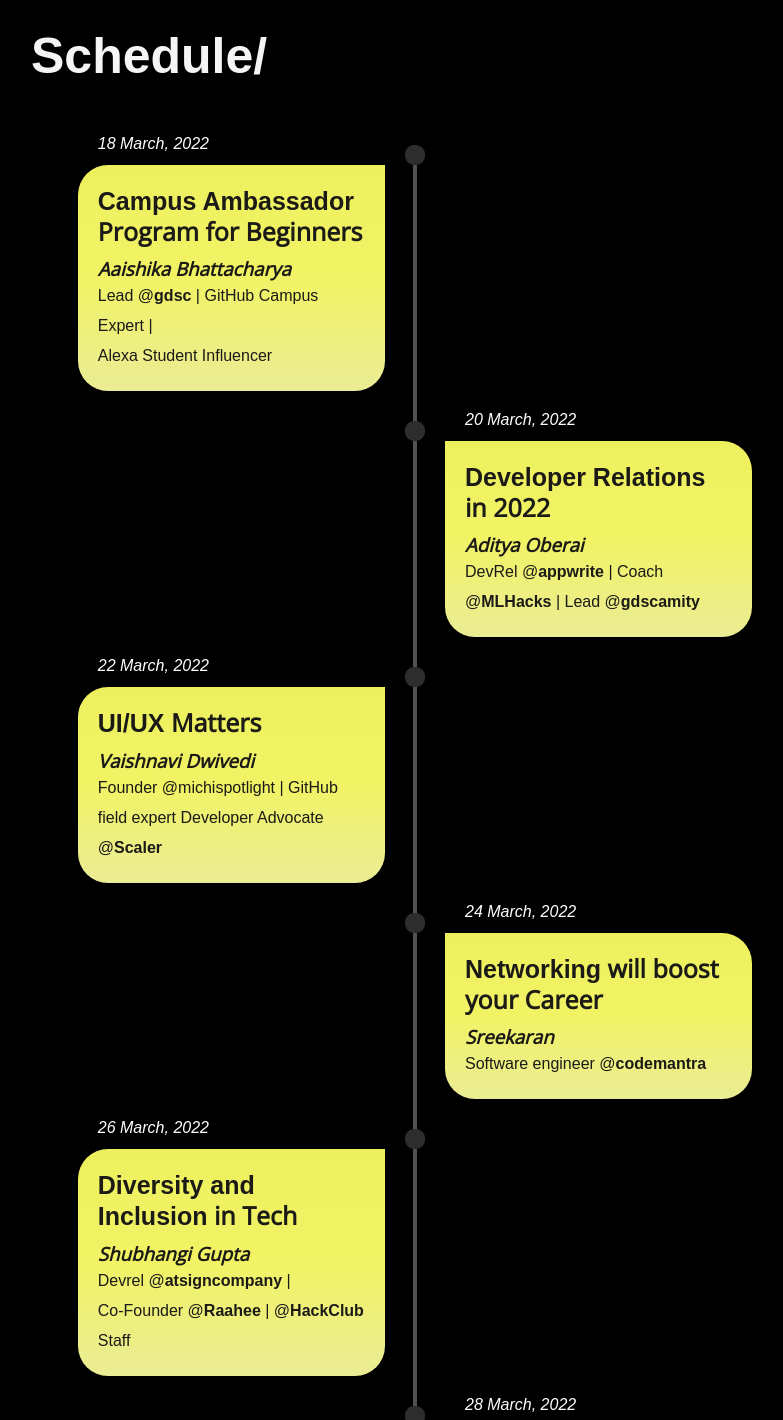
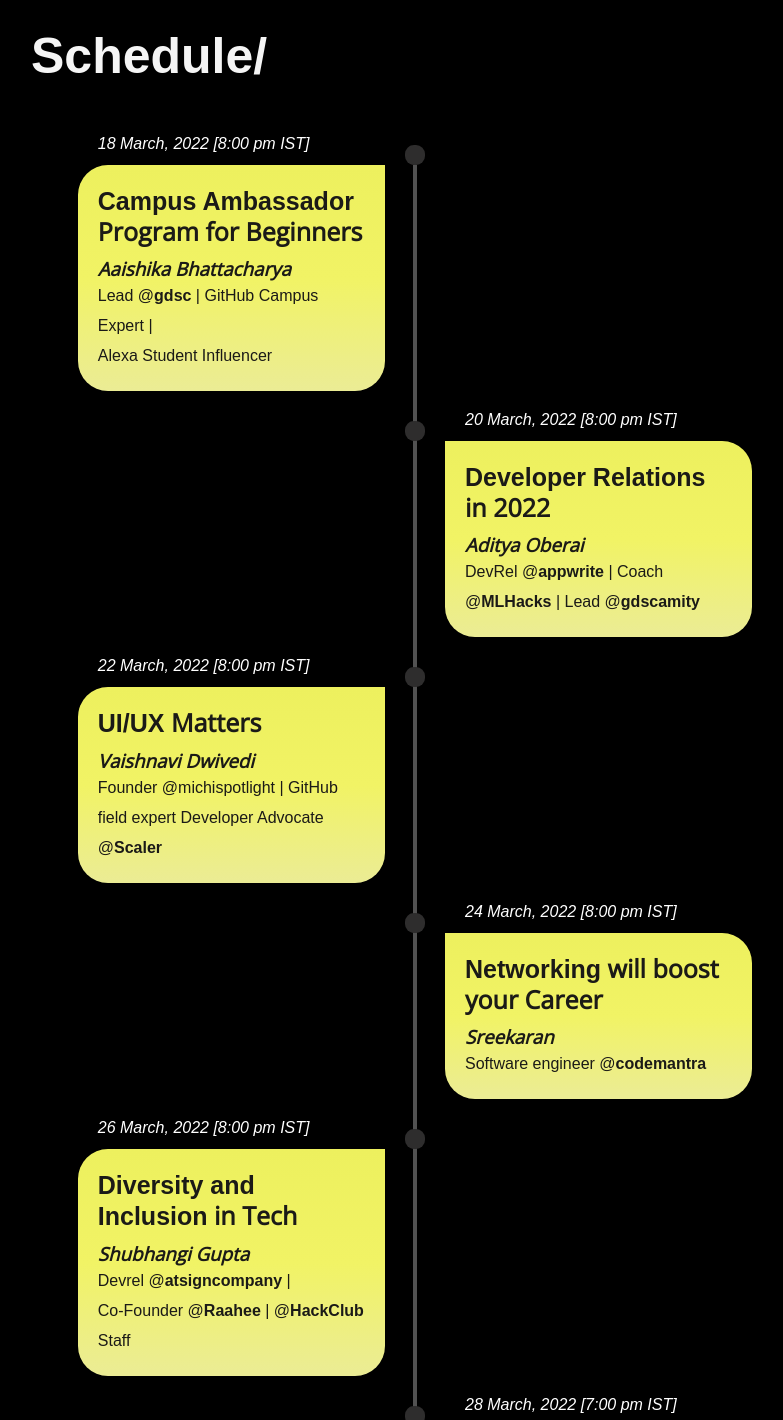
Before and after one commit to Hackerabad/beyond-the-binary, a plain HTML site: page index.html in a window 1280 px wide. Shown: the part 2340-3760 px from the top of the page, without its empty margins (97-880 px from the left). Drawn offline with nearby package versions, Linux system fonts and the light colour scheme; a script that the page names is missing; a web font is replaced by a local one.

Commit message:
Added the time for the sessions
Done..

```diff
--- a/index.html
+++ b/index.html
@@ -212,7 +212,7 @@
                             <ul>
                                 <li class="background-grad">
                                     <div class="timeline-content">
-                                        <h2 class="date">18 March, 2022</h2>
+                                        <h2 class="date">18 March, 2022 [8:00 pm IST]</h2>
                                         <h1><b>Campus Ambassador</b> Program for Beginners</h1>
                                         <h3>Aaishika Bhattacharya</h3>
                                         <p>Lead @<b>gdsc</b> | GitHub Campus Expert |<br> Alexa Student Influencer</p>
@@ -220,7 +220,7 @@
                                 </li>
                                 <li class="background-grad">
                                     <div class="timeline-content">
-                                        <h2 class="date">20 March, 2022</h2>
+                                        <h2 class="date">20 March, 2022 [8:00 pm IST]</h2>
                                         <h1><b>Developer Relations</b> in 2022</h1>
                                         <h3>Aditya Oberai</h3>
                                         <p>DevRel @<b>appwrite</b> | Coach @<b>MLHacks</b> | Lead @<b>gdscamity</b>
@@ -229,7 +229,7 @@
                                 </li>
                                 <li class="background-grad">
                                     <div class="timeline-content">
-                                        <h2 class="date">22 March, 2022</h2>
+                                        <h2 class="date">22 March, 2022 [8:00 pm IST] </h2>
                                         <h1><b>UI/UX</b> Matters</h1>
                                         <h3>Vaishnavi Dwivedi</h3>
                                         <p>Founder @michispotlight | GitHub field expert Developer
@@ -238,7 +238,7 @@
                                 </li>
                                 <li class="background-grad">
                                     <div class="timeline-content">
-                                        <h2 class="date">24 March, 2022</h2>
+                                        <h2 class="date">24 March, 2022 [8:00 pm IST]</h2>
                                         <h1><b>Networking</b> will boost your Career</h1>
                                         <h3>Sreekaran</h3>
                                         <p>Software engineer @<b>codemantra</b></p>
@@ -246,7 +246,7 @@
                                 </li>
                                 <li class="background-grad">
                                     <div class="timeline-content">
-                                        <h2 class="date">26 March, 2022</h2>
+                                        <h2 class="date">26 March, 2022 [8:00 pm IST]</h2>
                                         <h1><b>Diversity and Inclusion</b> in Tech</h1>
                                         <h3>Shubhangi Gupta</h3>
                                         <p>Devrel @<b>atsigncompany</b> |<br> Co-Founder @<b>Raahee</b> |
@@ -255,7 +255,7 @@
                                 </li>
                                 <li class="background-grad">
                                     <div class="timeline-content">
-                                        <h2 class="date">28 March, 2022</h2>
+                                        <h2 class="date">28 March, 2022 [7:00 pm IST]</h2>
                                         <h1><b>Open Source</b> is the key</h1>
                                         <h3>Kartikey Rawat</h3>
                                         <p>Founder @<b>opincocommunity</b> | GitHub Campus Expert | @<b>getpostman</b>
```
